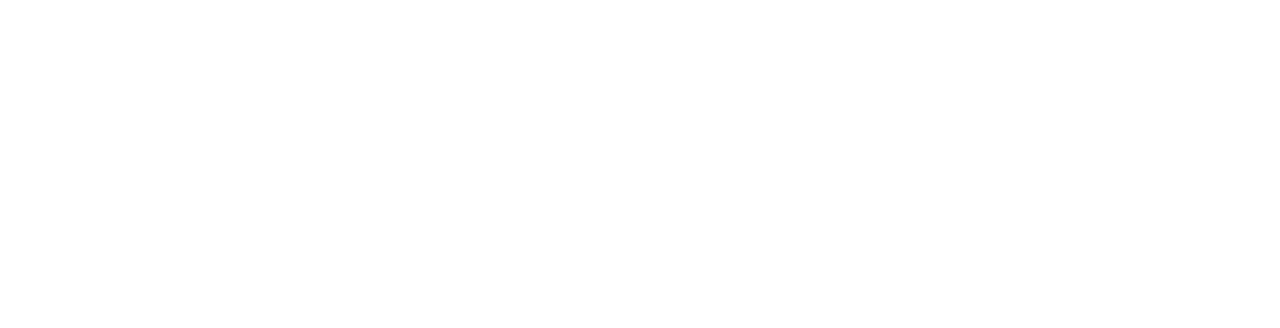
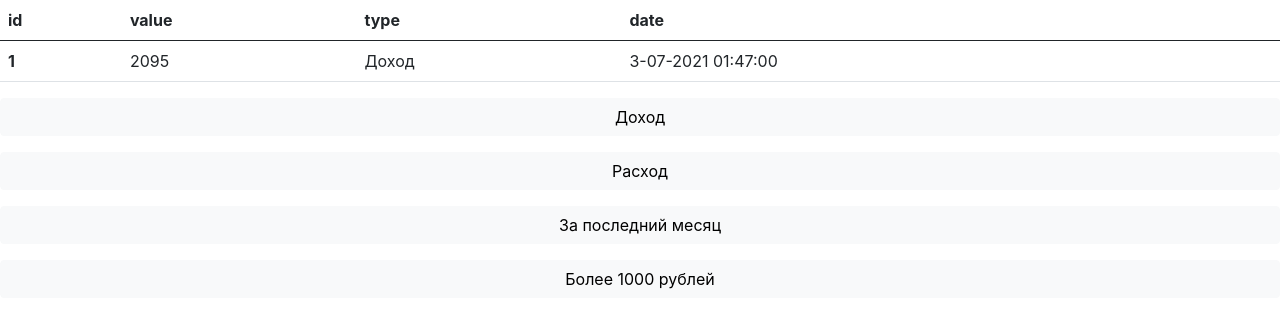
Before and after one commit to gribashov/react-table, a React (Create React App) app: page / in a window 1280 px wide. Shown: the top 328 px of the page. Built offline with nearby package versions, Linux system fonts and the light colour scheme.

Commit message:
added basic layout

```diff
--- a/package.json
+++ b/package.json
@@ -37,5 +37,8 @@
       "last 1 firefox version",
       "last 1 safari version"
     ]
+  },
+  "devDependencies": {
+    "prettier": "2.3.2"
   }
 }
--- a/src/App.js
+++ b/src/App.js
@@ -1,8 +1,40 @@
-import './App.css';
+import "./App.css";
 
 function App() {
   return (
     <>
+      <table className="table">
+        <thead>
+          <tr>
+            <th scope="col">id</th>
+            <th scope="col">value</th>
+            <th scope="col">type</th>
+            <th scope="col">date</th>
+          </tr>
+        </thead>
+        <tbody>
+          <tr>
+            <th scope="row">1</th>
+            <td>2095</td>
+            <td>Доход</td>
+            <td>3-07-2021 01:47:00</td>
+          </tr>
+        </tbody>
+      </table>
+      <div className="">
+        <button type="button" className="btn btn-light w-100 mb-3">
+          Доход
+        </button>
+        <button type="button" className="btn btn-light w-100 mb-3">
+          Расход
+        </button>
+        <button type="button" className="btn btn-light w-100 mb-3">
+          За последний месяц
+        </button>
+        <button type="button" className="btn btn-light w-100 mb-3">
+          Более 1000 рублей
+        </button>
+      </div>
     </>
   );
 }
```
Also changed, not shown: .prettierrc.json (added), 1 other file (tests, documents, lock files or other folders).
